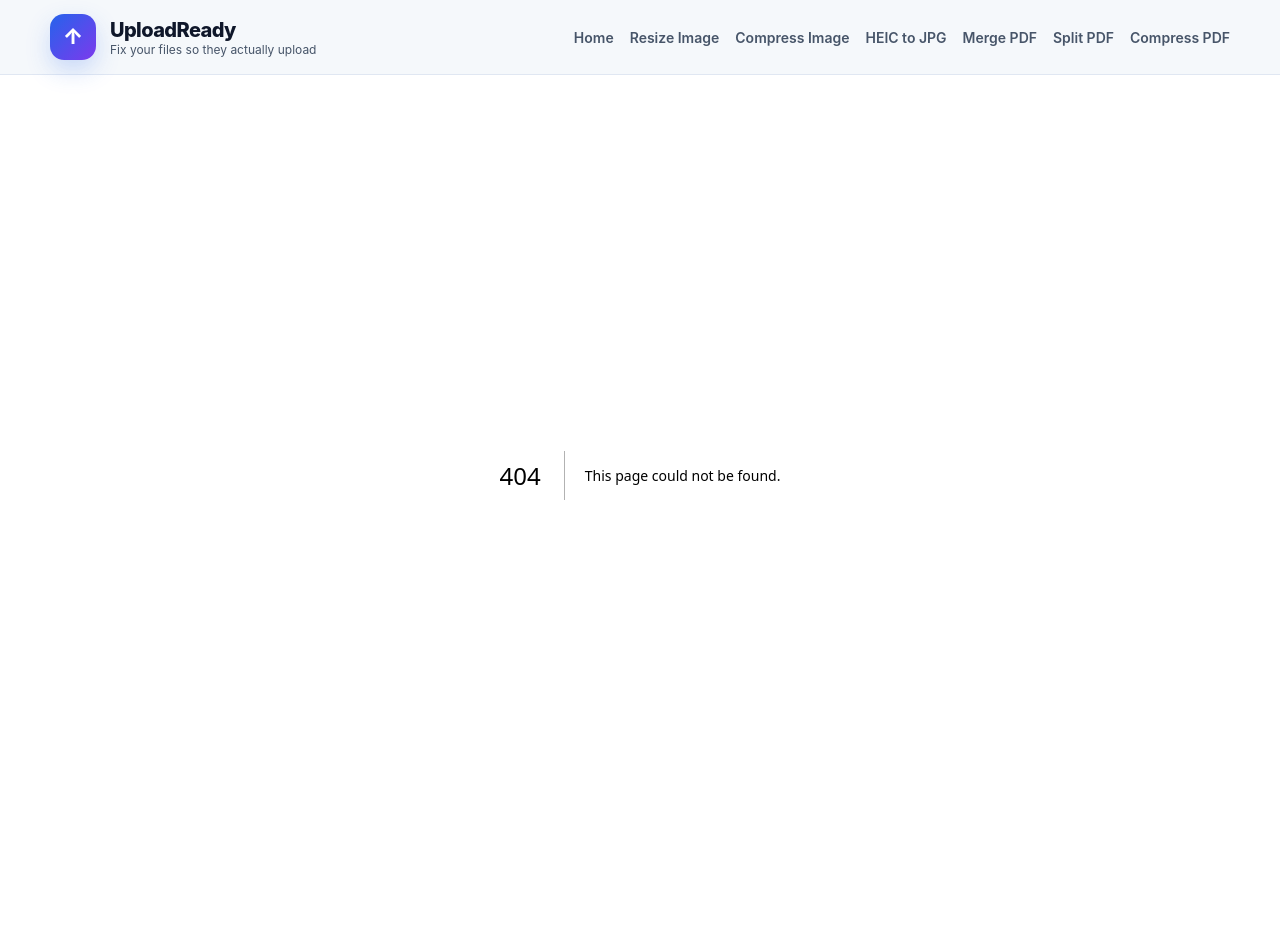
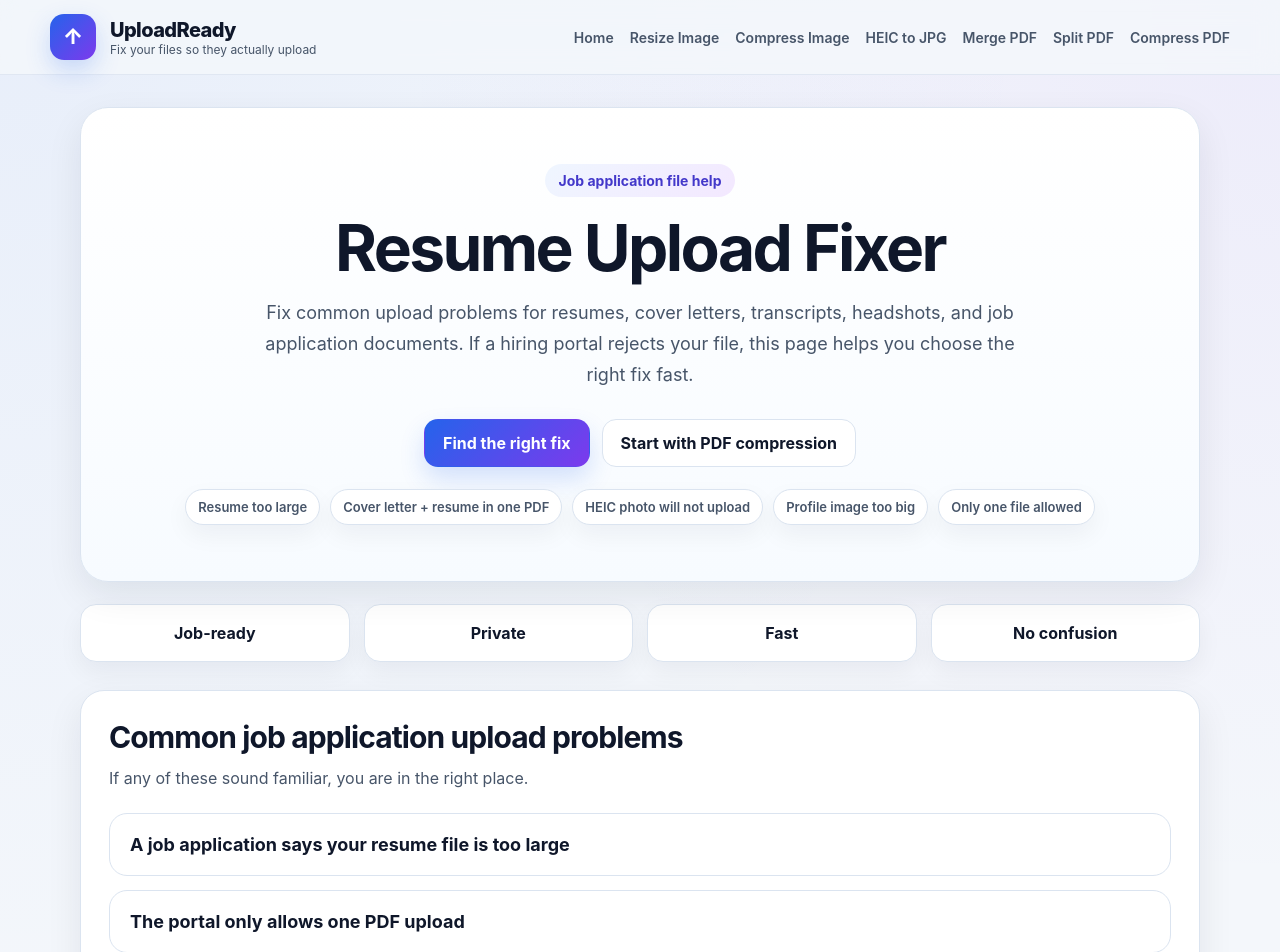
Before and after one commit to skaterdav21/uploadready, a Next.js app: page /resume-upload-fixer in a window 1280 px wide. Before the commit this address had no page. Shown: the top 952 px of the page. Before the commit the page ends 875 px from the top, so only its background shows below. Built offline with nearby package versions, Linux system fonts and the light colour scheme.

Commit message:
Create page.tsx

```diff
--- /dev/null
+++ b/app/resume-upload-fixer/page.tsx
@@ -0,0 +1,248 @@
+export default function ResumeUploadFixerPage() {
+  const quickFixes = [
+    {
+      title: "My resume PDF is too large",
+      desc: "Use PDF compression when an application portal rejects your resume because of file size limits.",
+      href: "/compress-pdf",
+      cta: "Compress PDF",
+    },
+    {
+      title: "I need one single upload file",
+      desc: "Merge your resume, cover letter, and supporting PDFs into one clean document if the portal only allows one upload.",
+      href: "/merge-pdf",
+      cta: "Merge PDFs",
+    },
+    {
+      title: "I only need certain pages",
+      desc: "Split out a transcript page, portfolio page, or a single document section when the application only wants part of a PDF.",
+      href: "/split-pdf",
+      cta: "Split PDF",
+    },
+    {
+      title: "My headshot or portfolio image is too large",
+      desc: "Resize or compress images before uploading profile photos, samples, or portfolio screenshots.",
+      href: "/resize-image",
+      cta: "Resize Image",
+    },
+    {
+      title: "My iPhone photo will not upload",
+      desc: "Convert HEIC images to JPG so application systems and forms accept them.",
+      href: "/heic-to-jpg",
+      cta: "Convert HEIC",
+    },
+    {
+      title: "My screenshot or image attachment is too heavy",
+      desc: "Compress image files so they fit stricter upload rules for forms and job portals.",
+      href: "/compress-image",
+      cta: "Compress Image",
+    },
+  ];
+
+  const commonProblems = [
+    "A job application says your resume file is too large",
+    "The portal only allows one PDF upload",
+    "You need to upload only one page from a longer file",
+    "Your profile photo or portfolio image exceeds the size limit",
+    "A website rejects your iPhone HEIC image",
+    "A form accepts only JPG or smaller PDF files",
+  ];
+
+  const steps = [
+    {
+      title: "Start with the file type",
+      body: "If it is a resume or document, use the PDF tools. If it is a headshot, screenshot, or image sample, use the image tools.",
+    },
+    {
+      title: "Fix the upload problem",
+      body: "Compress oversized files, merge separate PDFs, split out only the needed pages, or convert HEIC photos to JPG.",
+    },
+    {
+      title: "Upload the cleaned file",
+      body: "Download the updated file and use that version in your job application, school form, or hiring portal.",
+    },
+  ];
+
+  const faqs = [
+    {
+      q: "What is the best format for a resume upload?",
+      a: "Usually PDF. Most job portals expect a PDF resume because it preserves formatting better than a Word document.",
+    },
+    {
+      q: "What if my resume PDF is too large?",
+      a: "Use Compress PDF first. If your document still feels too large, remove unnecessary pages or image-heavy content before uploading.",
+    },
+    {
+      q: "What if the application allows only one upload?",
+      a: "Use Merge PDF to combine your resume, cover letter, and other supporting documents into one file.",
+    },
+    {
+      q: "Can I fix headshots or portfolio images too?",
+      a: "Yes. Use Resize Image or Compress Image if you need smaller image files, and use HEIC to JPG for iPhone photos.",
+    },
+  ];
+
+  return (
+    <main className="page">
+      <section className="hero hero-animated">
+        <div className="hero-badge">Job application file help</div>
+
+        <h1>Resume Upload Fixer</h1>
+
+        <p className="hero-copy">
+          Fix common upload problems for resumes, cover letters, transcripts,
+          headshots, and job application documents. If a hiring portal rejects
+          your file, this page helps you choose the right fix fast.
+        </p>
+
+        <div className="hero-actions">
+          <a className="btn btn-primary" href="#quick-fixes">
+            Find the right fix
+          </a>
+          <a className="btn btn-secondary" href="/compress-pdf">
+            Start with PDF compression
+          </a>
+        </div>
+
+        <div className="hero-usecases">
+          <span className="usecase-chip">Resume too large</span>
+          <span className="usecase-chip">Cover letter + resume in one PDF</span>
+          <span className="usecase-chip">HEIC photo will not upload</span>
+          <span className="usecase-chip">Profile image too big</span>
+          <span className="usecase-chip">Only one file allowed</span>
+        </div>
+      </section>
+
+      <section className="trust-strip">
+        <div className="trust-card">Job-ready</div>
+        <div className="trust-card">Private</div>
+        <div className="trust-card">Fast</div>
+        <div className="trust-card">No confusion</div>
+      </section>
+
+      <section className="section">
+        <div className="section-head">
+          <h2>Common job application upload problems</h2>
+          <p>
+            If any of these sound familiar, you are in the right place.
+          </p>
+        </div>
+
+        <div className="faq-list">
+          {commonProblems.map((problem) => (
+            <div key={problem} className="faq-item">
+              <h3>{problem}</h3>
+            </div>
+          ))}
+        </div>
+      </section>
+
+      <section id="quick-fixes" className="section">
+        <div className="section-head">
+          <h2>Choose the fix that matches your problem</h2>
+          <p>
+            Start with the specific issue that is blocking your upload.
+          </p>
+        </div>
+
+        <div className="problem-grid">
+          {quickFixes.map((item) => (
+            <a key={item.title} href={item.href} className="problem-card">
+              <h3>{item.title}</h3>
+              <p>{item.desc}</p>
+              <span>{item.cta}</span>
+            </a>
+          ))}
+        </div>
+      </section>
+
+      <section className="section split-panel">
+        <div className="panel">
+          <h2>How to use UploadReady for job applications</h2>
+          <div className="faq-list">
+            {steps.map((step, index) => (
+              <div key={step.title} className="faq-item">
+                <h3>
+                  Step {index + 1}: {step.title}
+                </h3>
+                <p>{step.body}</p>
+              </div>
+            ))}
+          </div>
+        </div>
+
+        <div className="panel">
+          <h2>Typical resume upload workflow</h2>
+          <ul>
+            <li>Finish your resume and export it to PDF</li>
+            <li>Compress the PDF if the site has a file size limit</li>
+            <li>Merge in your cover letter if only one file is allowed</li>
+            <li>Split pages out if the portal only requests part of a file</li>
+            <li>Resize or compress images if you also need to upload a headshot</li>
+          </ul>
+
+          <div className="hero-actions hero-actions-left">
+            <a className="btn btn-primary" href="/compress-pdf">
+              Fix resume PDF
+            </a>
+            <a className="btn btn-secondary" href="/merge-pdf">
+              Combine PDFs
+            </a>
+          </div>
+        </div>
+      </section>
+
+      <section className="section">
+        <div className="section-head">
+          <h2>Frequently asked questions</h2>
+          <p>
+            Quick answers for resume and job application upload issues.
+          </p>
+        </div>
+
+        <div className="faq-list">
+          {faqs.map((item) => (
+            <div key={item.q} className="faq-item">
+              <h3>{item.q}</h3>
+              <p>{item.a}</p>
+            </div>
+          ))}
+        </div>
+      </section>
+
+      <section className="section">
+        <div className="section-head">
+          <h2>Related tools</h2>
+          <p>
+            Use these tools directly if you already know what you need.
+          </p>
+        </div>
+
+        <div className="card-grid">
+          <a className="tool-card" href="/compress-pdf">
+            <div className="tool-card-top">
+              <h3>Compress PDF</h3>
+              <span>Ready</span>
+            </div>
+            <p>Make your resume PDF smaller for upload limits.</p>
+          </a>
+
+          <a className="tool-card" href="/merge-pdf">
+            <div className="tool-card-top">
+              <h3>Merge PDF</h3>
+              <span>Ready</span>
+            </div>
+            <p>Combine resume, cover letter, and supporting docs into one file.</p>
+          </a>
+
+          <a className="tool-card" href="/resize-image">
+            <div className="tool-card-top">
+              <h3>Resize Image</h3>
+              <span>Ready</span>
+            </div>
+            <p>Resize headshots, profile images, and portfolio visuals.</p>
+          </a>
+        </div>
+      </section>
+    </main>
+  );
+}
```
